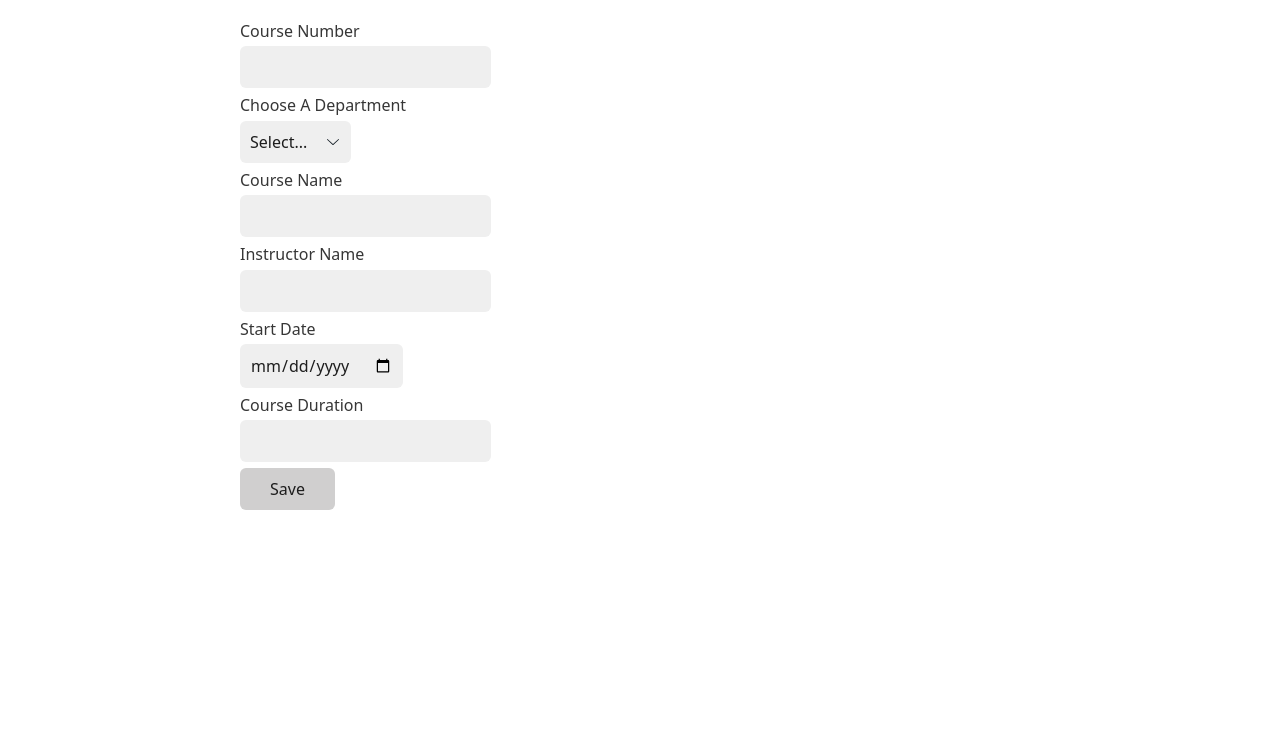
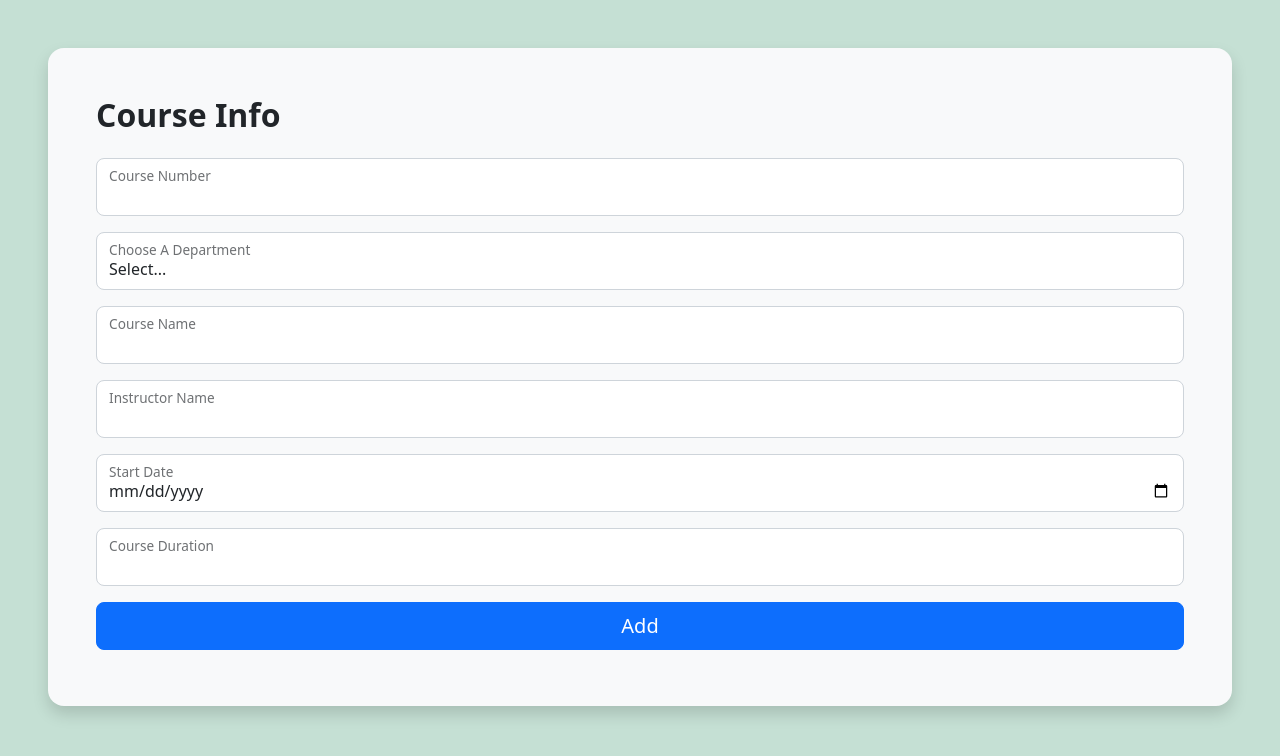
Before and after one commit to snk-99/Workbook-7, a plain HTML site: page assets-courses/new-course.html in a window 1280 px wide. Drawn offline with nearby package versions, Linux system fonts and the light colour scheme.

Commit message:
bootstrap added

```diff
--- a/assets-courses/new-course.html
+++ b/assets-courses/new-course.html
@@ -5,39 +5,61 @@
     <meta charset="UTF-8">
     <meta http-equiv="X-UA-Compatible" content="IE=edge">
     <meta name="viewport" content="width=device-width, initial-scale=1.0">
-    <link rel="stylesheet" href="https://cdn.jsdelivr.net/npm/water.css@2/out/water.css">
+    <!-- <link rel="stylesheet" href="https://cdn.jsdelivr.net/npm/water.css@2/out/water.css"> -->
+    <link href="https://cdn.jsdelivr.net/npm/bootstrap@5.2.2/dist/css/bootstrap.min.css" rel="stylesheet"
+        integrity="sha384-Zenh87qX5JnK2Jl0vWa8Ck2rdkQ2Bzep5IDxbcnCeuOxjzrPF/et3URy9Bv1WTRi" crossorigin="anonymous">
     <title>Document</title>
 </head>
 
-<body>
+<body class="position-static d-block p-5 bg-success bg-opacity-25">
+
+    <div class="modal-dialog bg-light rounded-4 " role="document">
+        <div class="modal-content rounded-4 shadow">
+            <div class="modal-header p-5 pb-4 border-bottom-0">
+
+                <h1 class="fw-bold mb-0 fs-2">Course Info</h1>
+                <!-- <button type="button" class="btn-close" data-bs-dismiss="modal" aria-label="Close"></button> -->
+            </div>
+
+            <div class="modal-body p-5 pt-0">
                 <form>
+                    <div class="form-floating mb-3">
+                        <input type="number" name="course-num" id="course-num" class="form-control rounded-3">
                         <label for="course-num">Course Number</label>
-        <input type="number" name="course-num" id="course-num">
-
-        <label for="cdepartment-list">Choose A Department</label>
-        <select name="department-name" id="department-list">
+                    </div>
+                    <div class="form-floating mb-3">
+                        <select name="department-name" id="department-list" class="form-control rounded-3">
                             <option>Select...</option>
                             <option value="CompSci">CompSci</option>
                             <option value="Math">Math</option>
                             <option value="English">English</option>
                             <option value="Finance">Finance</option>
                         </select>
+                        <label for="cdepartment-list">Choose A Department</label>
 
+                    </div>
+                    <div class="form-floating mb-3">
+                        <input type="text" id="course-name" class="form-control rounded-3">
                         <label for="course-name">Course Name</label>
-        <input type="text" id="course-name">
+                    </div>
+                    <div class="form-floating mb-3">
+                        <input type="text" id="instructor" class="form-control rounded-3">
+                        <label for="instructor">Instructor Name</label>
+                    </div>
+                    <div class="form-floating mb-3">
+                        <input type="date" id="start-date" class="form-control rounded-3">
+                        <label for="start-date">Start Date</label>
+                    </div>
+                    <div class="form-floating mb-3">
+                        <input type="number" id="num-days" class="form-control rounded-3">
+                        <label for="num-days">Course Duration</label>
+                    </div>
+                    <button class="w-100 mb-2 btn btn-lg rounded-3 btn-primary" type="submit">Add</button>
+                </form>
+            </div>
+        </div>
+    </div>
 
-        <label for="instructor">Instructor Name</label>
-        <input type="text" id="instructor">
-
-        <label for="start-date">Start Date</label>
-        <input type="date" id="start-date">
-
-        <label for="num-days">Course Duration</label>
-        <input type="number" id="num-days">
-
-        <button>Save</button>
-        <p id="message-to-user"></p>
-    </form>
     <script src="./scripts/new-course.js"></script>
 </body>
 
--- a/assets-courses/scripts/edit-course.js
+++ b/assets-courses/scripts/edit-course.js
@@ -50,7 +50,7 @@
                 courseNumber.value = course.courseNum;
                 courseNameInput.value = course.courseName;
                 instructorInput.value = course.instructor;
-                startDate.value = course.startDate;
+                startDate.value = new Date(course.startDate).toISOString().substr(0, 10);
                 courseDuration.value = course.numDays;
             })
     }
--- a/assets-courses/scripts/main.js
+++ b/assets-courses/scripts/main.js
@@ -46,9 +46,9 @@
 
             const editAnchor = createEditBtn(course);
             cell4.appendChild(editAnchor);
-
+            cell4.appendChild(document.createTextNode(' | '))
             const deleteAnchor = createDeleteBtn(course);
-            cell5.appendChild(deleteAnchor);
+            cell4.appendChild(deleteAnchor);
         })
     }
 
```
Also changed, not shown: assets-courses/courses.html (+11 -4 lines). Lines whose indentation alone changed are shown as unchanged.
